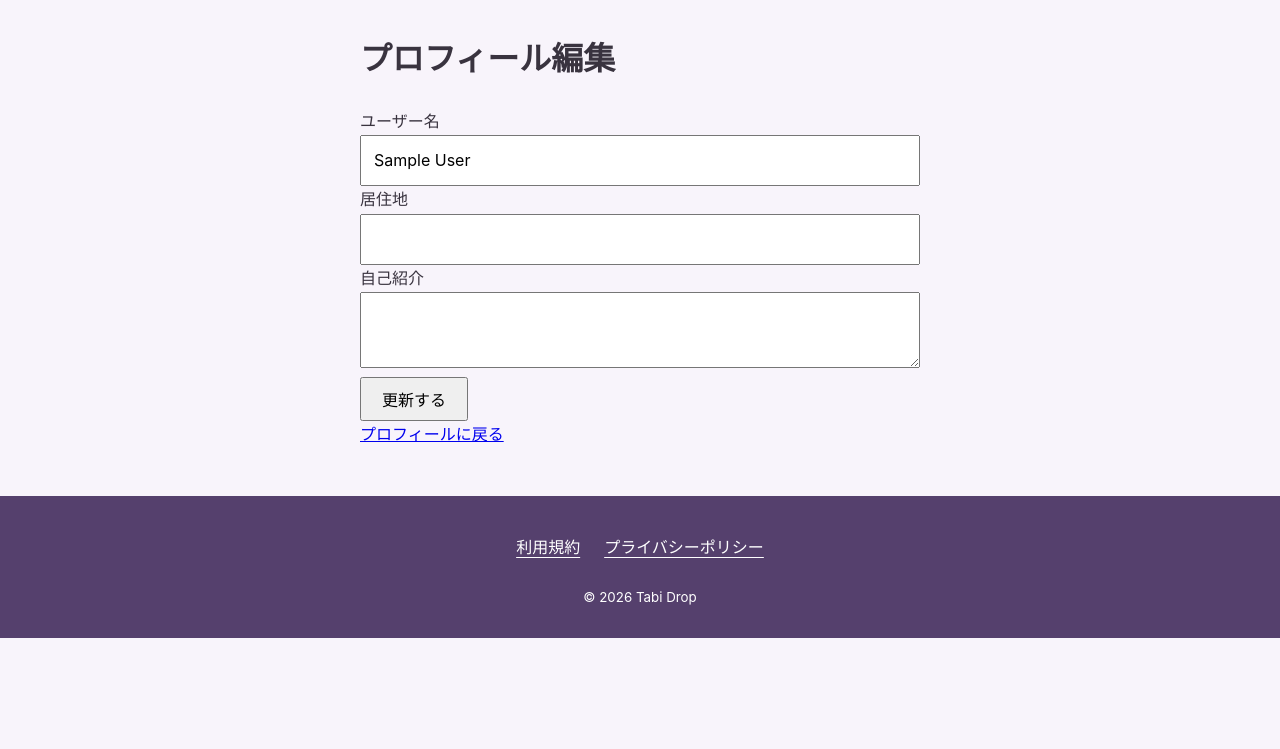
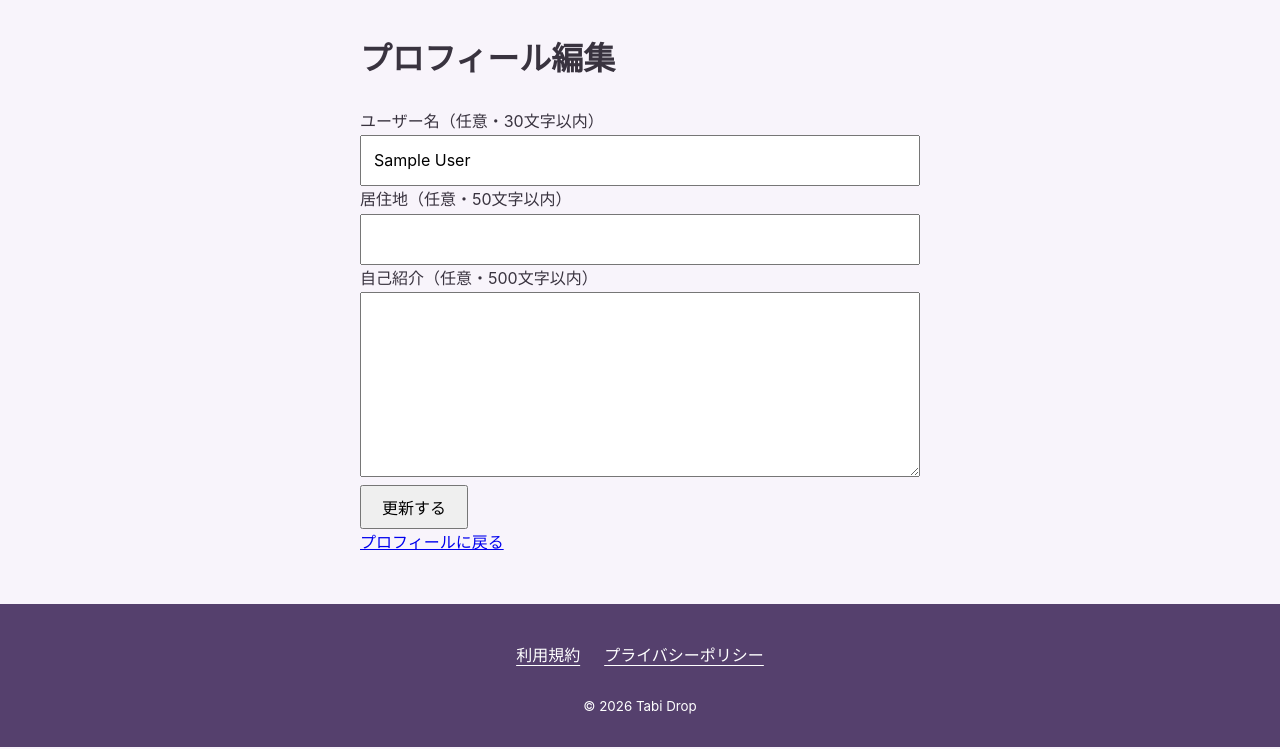
Before and after one commit to nabeparty1083/Tabi-Drop, a Rails app: page /users/1/edit in a window 1280 px wide. Shown: the part 51-800 px from the top of the page. Run offline with Rails 7, Linux system fonts and the light colour scheme; the visitor is signed in with stand-in values (Sample User, id 1); some libraries are stand-ins or nearby versions.

Commit message:
口コミとプロフィールの入力条件を明示

```diff
--- a/app/views/users/edit.html.erb
+++ b/app/views/users/edit.html.erb
@@ -15,18 +15,18 @@
 
 <%= form_with model: @user do |form| %>
   <div>
-    <%= form.label :name, "ユーザー名" %>
-    <%= form.text_field :name %>
+    <%= form.label :name, "ユーザー名（任意・30文字以内）" %>
+    <%= form.text_field :name, maxlength: 30 %>
   </div>
 
   <div>
-    <%= form.label :residence, "居住地" %>
-    <%= form.text_field :residence %>
+    <%= form.label :residence, "居住地（任意・50文字以内）" %>
+    <%= form.text_field :residence, maxlength: 50 %>
   </div>
 
   <div>
-    <%= form.label :bio, "自己紹介" %>
-    <%= form.text_area :bio %>
+    <%= form.label :bio, "自己紹介（任意・500文字以内）" %>
+    <%= form.text_area :bio, rows: 6, maxlength: 500 %>
   </div>
 
   <div>
```
Also changed, not shown: app/views/reviews/_form.html.erb (+8 -8 lines).
